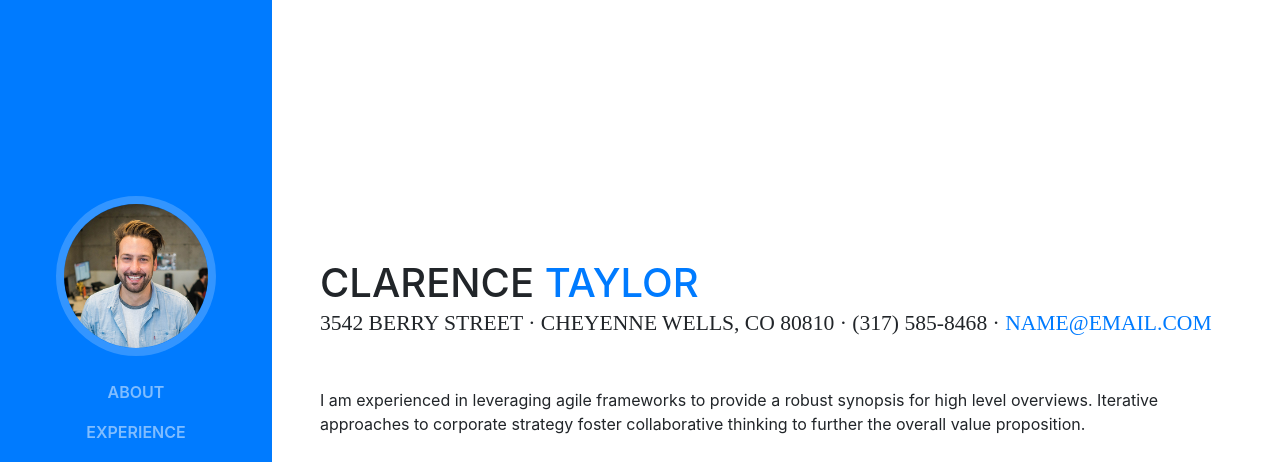
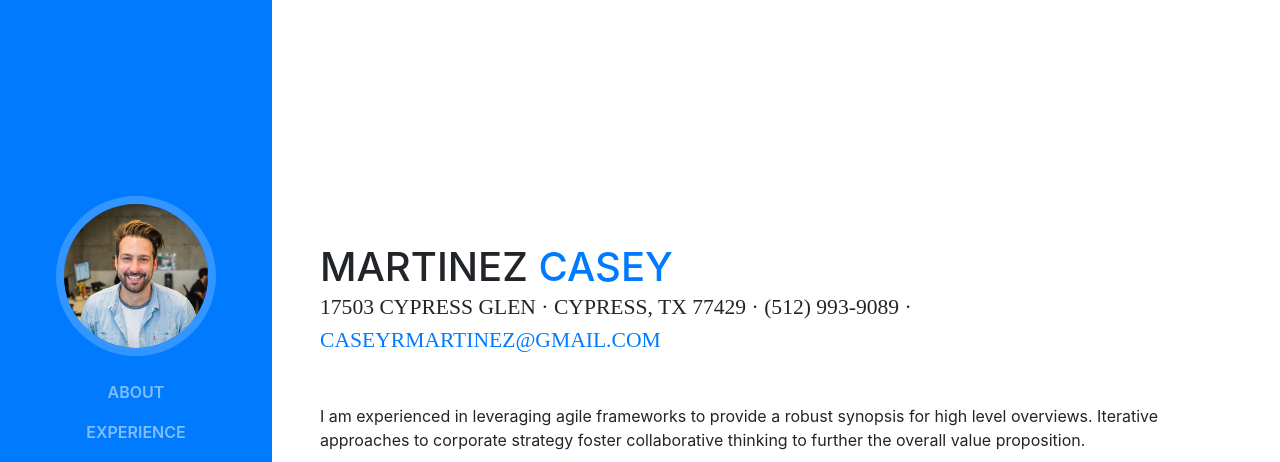
Before and after one commit to CaseyRMartinez/portfolio.github.io, a website with bundled scripts: page index.html in a window 1280 px wide. Shown: the top 462 px of the page. Built offline with nearby package versions, Linux system fonts and the light colour scheme; a web font is replaced by a local one.

Commit message:
change name

```diff
--- a/index.html
+++ b/index.html
@@ -65,11 +65,11 @@
 
       <section class="resume-section p-3 p-lg-5 d-flex d-column" id="about">
         <div class="my-auto">
-          <h1 class="mb-0">Clarence
-            <span class="text-primary">Taylor</span>
+          <h1 class="mb-0">Martinez
+            <span class="text-primary">Casey</span>
           </h1>
-          <div class="subheading mb-5">3542 Berry Street · Cheyenne Wells, CO 80810 · (317) 585-8468 ·
-            <a href="mailto:name@email.com">name@email.com</a>
+          <div class="subheading mb-5">17503 Cypress Glen · Cypress, TX 77429 · (512) 993-9089 ·
+            <a href="mailto:name@email.com">caseyrmartinez@gmail.com</a>
           </div>
           <p class="mb-5">I am experienced in leveraging agile frameworks to provide a robust synopsis for high level overviews. Iterative approaches to corporate strategy foster collaborative thinking to further the overall value proposition.</p>
           <ul class="list-inline list-social-icons mb-0">
```
